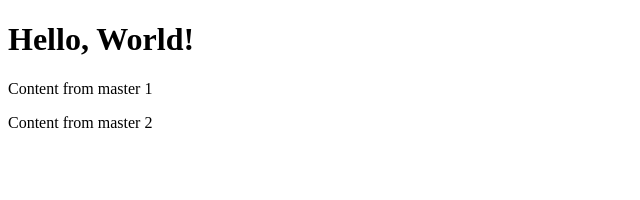
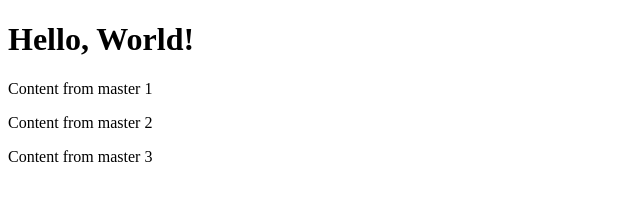
Before and after one commit to Khoa190516/PracticeGit, a plain HTML site: page index.html in a window 1280 px wide. Shown: the whole page, without its empty margins (0-640 px from the left). Drawn offline with Linux system fonts and the light colour scheme.

Commit message:
master 3

```diff
--- a/index.html
+++ b/index.html
@@ -8,5 +8,6 @@
     <h1>Hello, World!</h1>
     <p>Content from master 1</p>
     <p>Content from master 2</p>
+    <p>Content from master 3</p>
 </body>
 </html>
```
